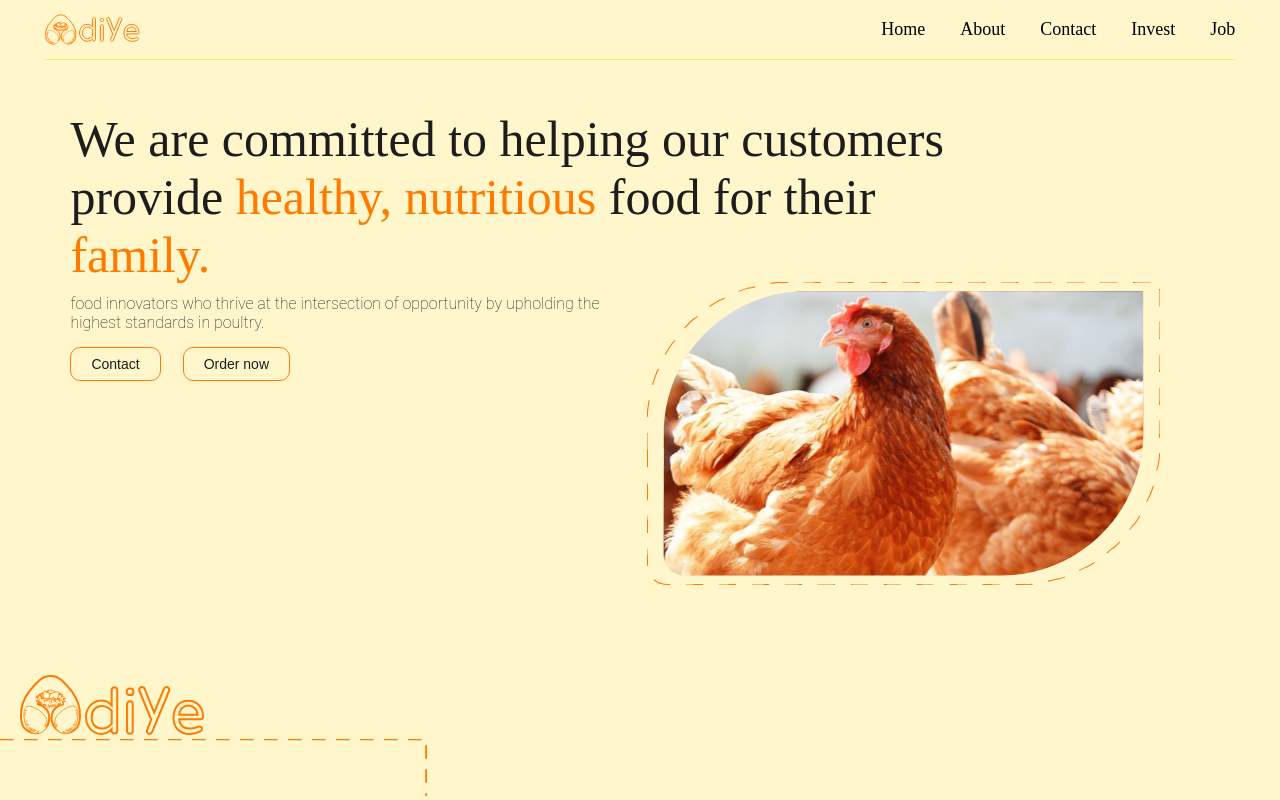
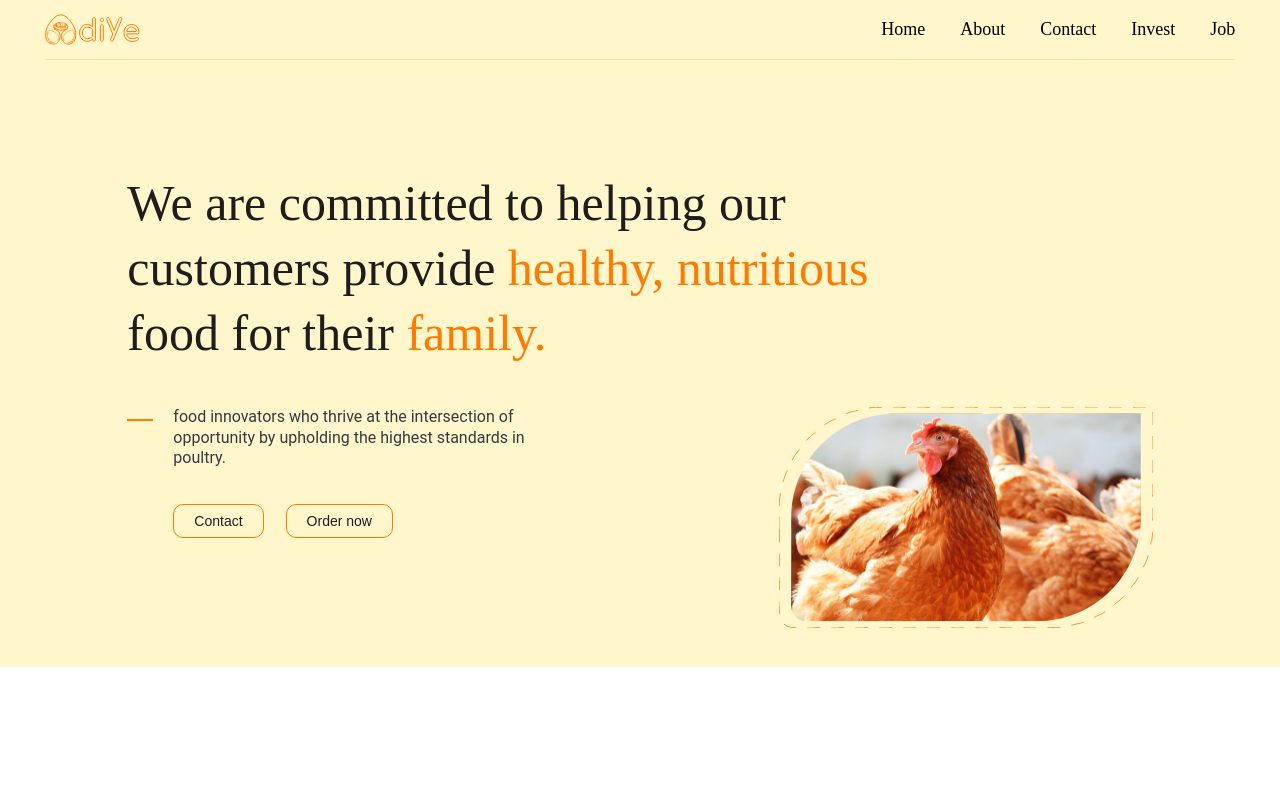
Before and after one commit to Sanusi-Moshood/Adiye, a React (Create React App) app: page / in a window 1280 px wide. Built offline with nearby package versions, Linux system fonts and the light colour scheme; a web font is replaced by a local one.

Commit message:
finally solved hero section bug

```diff
--- a/src/App.js
+++ b/src/App.js
@@ -7,7 +7,7 @@ const App = () => {
 
   return (
     <div className=''>
-      <section className='view-port'>
+      <section className='home'>
       <Navbar />
       <Hero />
       </section>
--- a/src/components/Hero.js
+++ b/src/components/Hero.js
@@ -2,28 +2,27 @@ import React from 'react'
 
 const Hero = () => {
   return (
-    <div>
       <div className='container'>
         <div className='hero-container'>
-          <div className='hero-t'>
-          <p className='hero-text' >
+          <h1 className='hero-text' >
             We are committed to helping our customers provide <span className='hero-h-text'>healthy,</span>
             <span className='hero-h-text'> nutritious</span> food for their <span className='hero-h-text'> family.</span>
-          </p>
-          <p className='hero-s-text'>food innovators who thrive at the intersection of opportunity by upholding the highest standards in poultry.</p>
-           <a href=""><button className='hero-btn'>Contact</button></a>
-           <a href=""><button className='hero-btn'>Order now</button></a>
-          <img src="/images/hero-img.svg" alt="" className='hero-img' />
-          </div>
-
-          <div className='hero-side-logo'>
-                      <img src="/images/hero-side-logo.svg" alt="" />
-          </div>
+          </h1>
+          <div className='sub-hero-flex'>
+            <div className="sub-hero">
+              <div className="sub-hero-dash"></div>
+              <div >
+                  <p className='hero-s-text'>food innovators who thrive at the intersection of opportunity by upholding the highest standards in poultry.</p>
+                  <a href="" ><button className='hero-btn btn-mr'>Contact</button></a>
+                  <a href=""><button className='hero-btn'>Order now</button></a>
+              </div>
+            </div>
+            <div className='sub-hero-img'>
+              <img src="/images/hero-img.svg" alt="" className='hero-img' />
+            </div>
+            </div>
         </div>
-
       </div>
-
-    </div>
   )
 }
 
--- a/src/index.css
+++ b/src/index.css
@@ -136,48 +136,77 @@ body {
 } */
 
 
-.view-port{
+.home{
   background: #FFF6CC;
-  height: 100vh;
 }
 .hero-container{
-  background: #FFF6CC;
-  height: 100vh;
-  padding-top: 60px;
-
+  padding: 15% 5% 0 5%;
 }
-.hero-t{
-    position: relative ;
+@media (max-width: 768px){
+  .hero-container{
+    padding: 17% 0% 0 0%;
+  }
 }
 .hero-text{
-  margin-top: 50px;
-  width: 80%;
+  line-height: 1.3;
+  width: 100%;
+  max-width: 80%;
+  margin-bottom: 4%;
   color: #1D1D1B;
-  font-size: clamp(35px, 6vw, 50px) ;
+  font-weight: 400;
+  font-size: clamp(30px, 5vw, 50px) ;
 }
 .hero-h-text{
   color: #FF7B00;
 }
+.sub-hero-flex{
+  display: flex;
+  align-items: flex-start;
+  justify-content: space-between;
+}
+@media(max-width: 795px){
+  .sub-hero-flex{
+    flex-direction: column;
+  }
+}
+.sub-hero{
+  display: flex;
+}
+@media(max-width: 795px){
+  .sub-hero{
+    margin-bottom: 20px;
+  }
+}
+.sub-hero-dash{
+  width: 26px;
+  height: 2px;
+  margin-top: 12px;
+  margin-right: 20px;
+  background-color: #FF7B00;
+}
 .hero-s-text{
   font-family: 'Roboto', sans-serif;
   font-style: normal;
-  font-weight: lighter;
   font-size: clamp(14px, 2vw, 16px);
-  color: #1D1D1B;
-  margin-top: 10px;
-  width: 50%;
+  line-height: 1.3;
+  color: #343A40;
+  max-width: 374px;
+  width: 100%;
+  margin-bottom: 35px;
+
 }
 .hero-btn{
   text-align: center;
 padding: 8px 20px;
 border: 1px solid #FF7B00;
 border-radius: 10px;
-margin-top: 15px;
-margin-right: 22px;
 background-color: transparent;
 font-weight: 400;
 font-size: 14px;
 color: #1D1D1B;
+}
+.btn-mr{
+margin-right: 22px;
 }
 .hero-btn:hover {
   background-color: #ffe478;
@@ -185,22 +214,15 @@ color: #1D1D1B;
   transition: 0.3s ease-in-out;
 
 }
+.sub-hero-img{
+  position: relative;
+  width: 100%;
+  max-width: 374px;
+  margin-bottom: 35px;
+}
 .hero-img{
-  position: absolute;
-  width: 45%;
-  right: 50px;
-  margin-top: -50px;
+top: 0;
+left: 0;
+width: 100%;
+height: 100%;
 }
-@media  (max-width: 768px){
-  .hero-img{
-    display: none;
-  }
-.hero-s-text{
-  width: 80%;
-}
-}
-.hero-side-logo{
-position: absolute;
-left: 0;
-bottom: 0;
-}
```
Also changed, not shown: public/images/hero-side-logo.svg.
